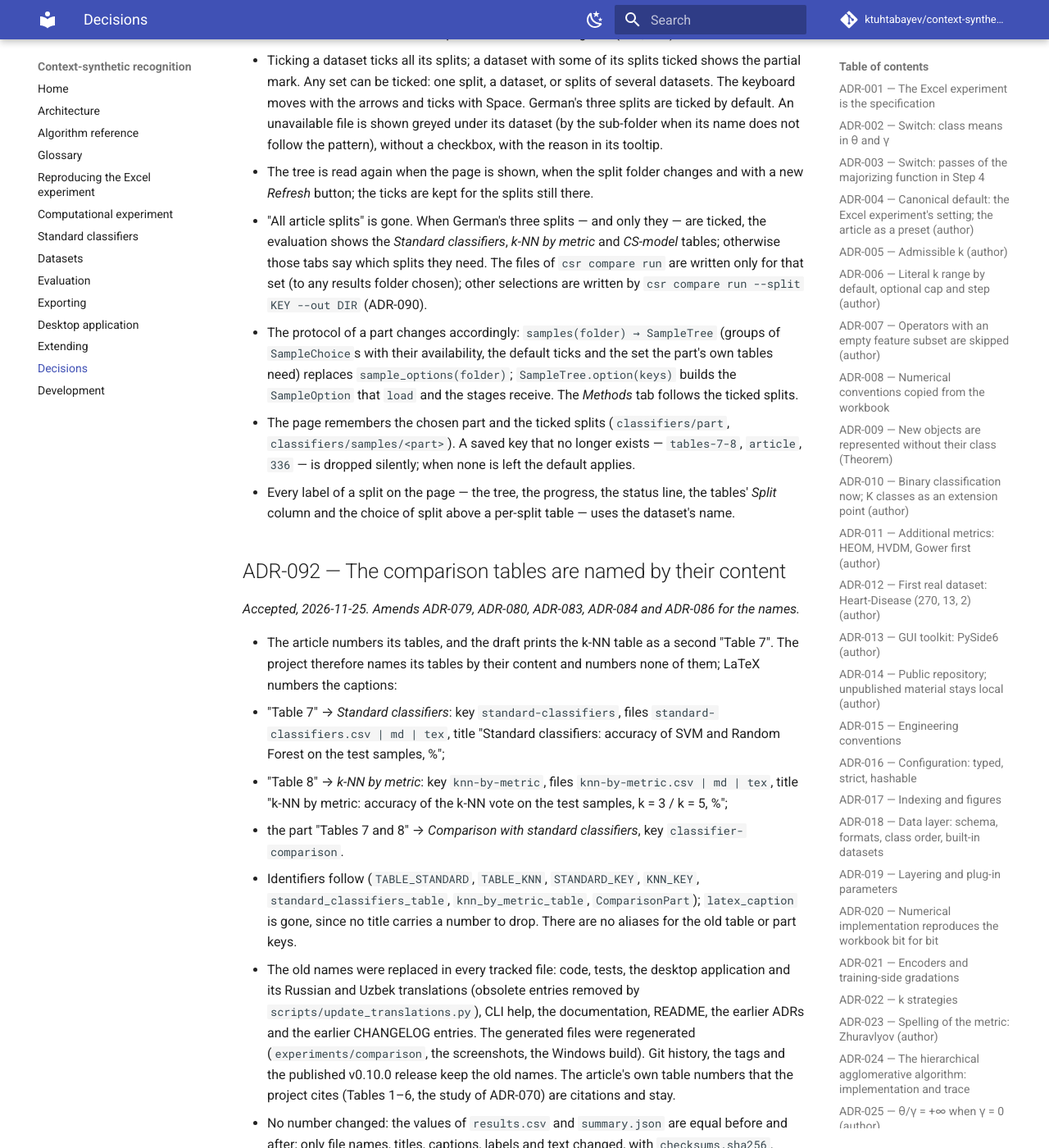
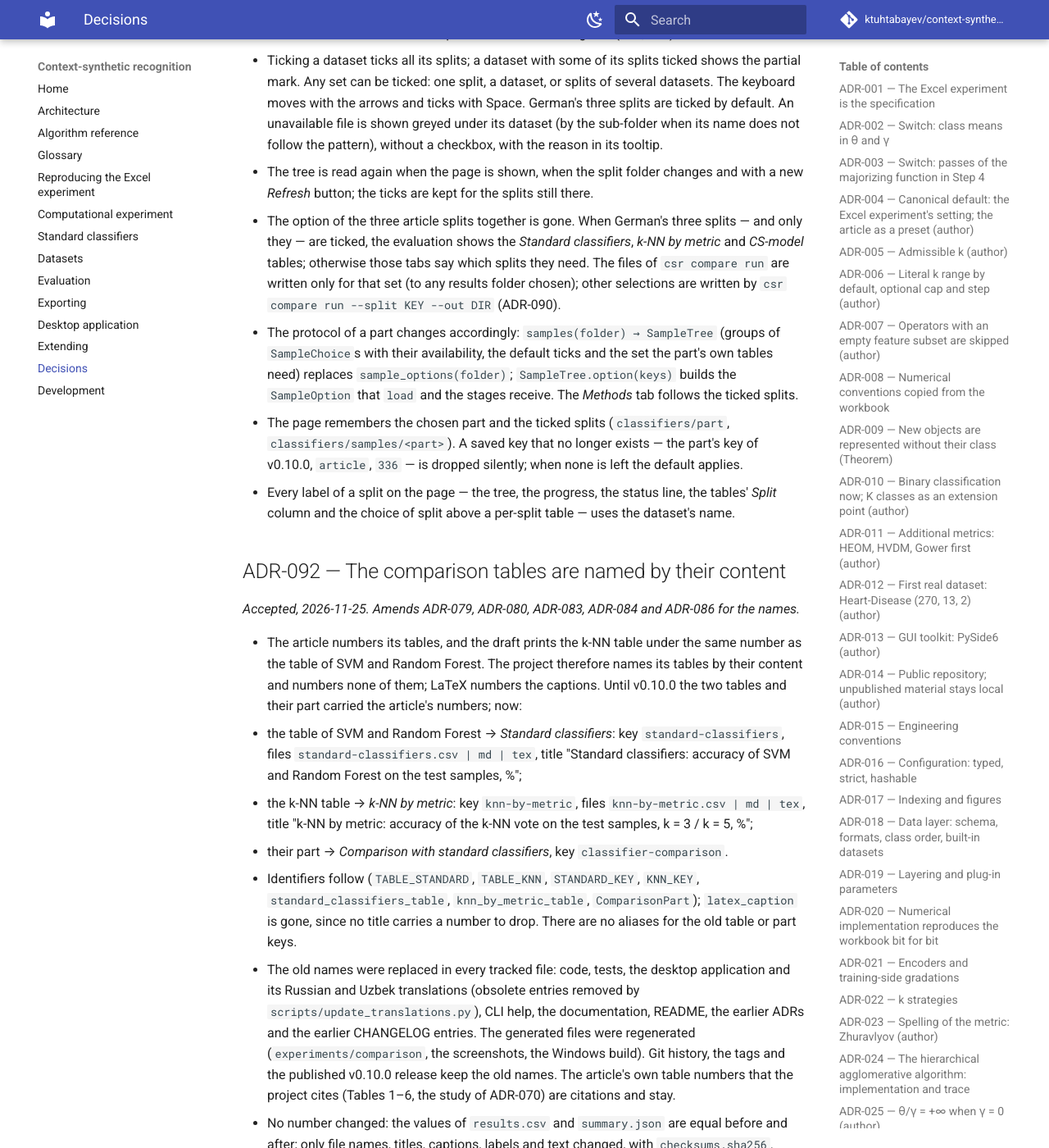
Before and after one commit to ktuhtabayev/context-synthetic-recognition, an MkDocs documentation site: the page built from docs/DECISIONS.md, in a window 1280 px wide and 1400 px high, scrolled down 52295 px. Shown: the whole window at 82% size. Built offline with MkDocs 1.6.1 and Material for MkDocs 9.7.7, drawn with Linux system fonts in a browser that asks for light colours; comment, search, counter and statistics services are not loaded.

Commit message:
docs: record the rename without spelling the old names
ADR-091, ADR-092 and the changelog described the rename by quoting the
old table names, the old part key and the old option, so the old names
were still in the project. They now describe them ("the table of SVM and
Random Forest", "the part's key of v0.10.0") and give only the new
names. A search of every file of the project folder, binaries and the
Windows build included, finds none of the old names.

Co-Authored-By: Claude Opus 5.5 <noreply@anthropic.com>

```diff
--- a/docs/DECISIONS.md
+++ b/docs/DECISIONS.md
@@ -1855,7 +1855,8 @@ blocked objects keep covering, but differ in single objects. The gap is reported
   does not follow the pattern), without a checkbox, with the reason in its tooltip.
 - The tree is read again when the page is shown, when the split folder changes and with a new
   *Refresh* button; the ticks are kept for the splits still there.
-- "All article splits" is gone. When German's three splits — and only they — are ticked, the
+- The option of the three article splits together is gone. When German's three splits — and
+  only they — are ticked, the
   evaluation shows the *Standard classifiers*, *k-NN by metric* and *CS-model* tables; otherwise
   those tabs say which splits they need. The files of `csr compare run` are written only for that
   set (to any results folder chosen); other selections are written by
@@ -1865,8 +1866,8 @@ blocked objects keep covering, but differ in single objects. The gap is reported
   need) replaces `sample_options(folder)`; `SampleTree.option(keys)` builds the `SampleOption`
   that `load` and the stages receive. The *Methods* tab follows the ticked splits.
 - The page remembers the chosen part and the ticked splits (`classifiers/part`,
-  `classifiers/samples/<part>`). A saved key that no longer exists — `tables-7-8`, `article`,
-  `336` — is dropped silently; when none is left the default applies.
+  `classifiers/samples/<part>`). A saved key that no longer exists — the part's key of v0.10.0,
+  `article`, `336` — is dropped silently; when none is left the default applies.
 - Every label of a split on the page — the tree, the progress, the status line, the tables'
   *Split* column and the choice of split above a per-split table — uses the dataset's name.
 
@@ -1874,15 +1875,16 @@ blocked objects keep covering, but differ in single objects. The gap is reported
 
 *Accepted, 2026-11-25. Amends ADR-079, ADR-080, ADR-083, ADR-084 and ADR-086 for the names.*
 
-- The article numbers its tables, and the draft prints the k-NN table as a second "Table 7".
-  The project therefore names its tables by their content and numbers none of them; LaTeX numbers
-  the captions:
-  - "Table 7" → *Standard classifiers*: key `standard-classifiers`, files
+- The article numbers its tables, and the draft prints the k-NN table under the same number as
+  the table of SVM and Random Forest. The project therefore names its tables by their content and
+  numbers none of them; LaTeX numbers the captions. Until v0.10.0 the two tables and their part
+  carried the article's numbers; now:
+  - the table of SVM and Random Forest → *Standard classifiers*: key `standard-classifiers`, files
     `standard-classifiers.csv | md | tex`, title "Standard classifiers: accuracy of SVM and Random
     Forest on the test samples, %";
-  - "Table 8" → *k-NN by metric*: key `knn-by-metric`, files `knn-by-metric.csv | md | tex`, title
+  - the k-NN table → *k-NN by metric*: key `knn-by-metric`, files `knn-by-metric.csv | md | tex`, title
     "k-NN by metric: accuracy of the k-NN vote on the test samples, k = 3 / k = 5, %";
-  - the part "Tables 7 and 8" → *Comparison with standard classifiers*, key
+  - their part → *Comparison with standard classifiers*, key
     `classifier-comparison`.
 - Identifiers follow (`TABLE_STANDARD`, `TABLE_KNN`, `STANDARD_KEY`, `KNN_KEY`,
   `standard_classifiers_table`, `knn_by_metric_table`, `ComparisonPart`); `latex_caption` is gone,
```
Also changed, not shown: CHANGELOG.md (+8 -7 lines).
